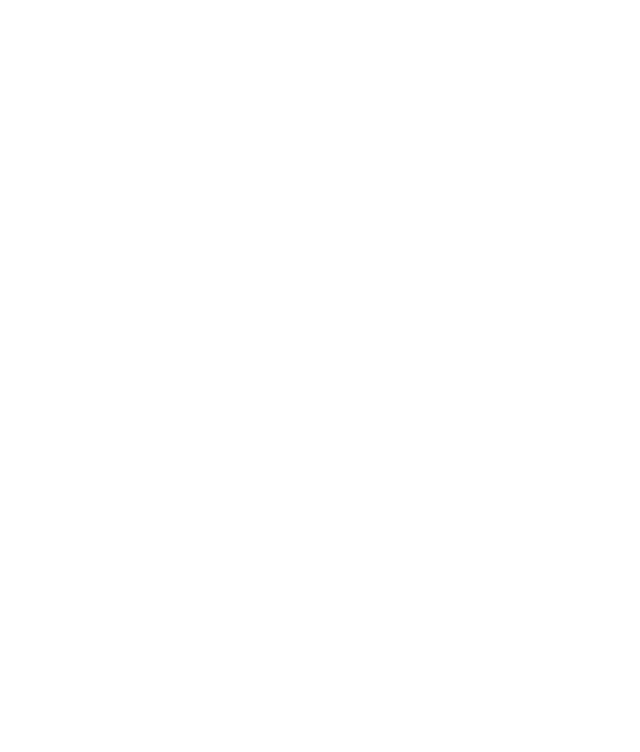
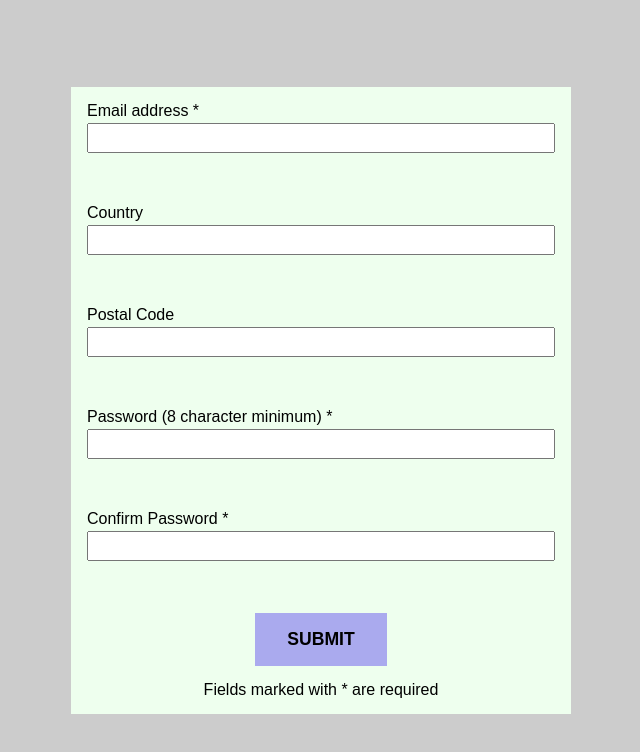
Before and after one commit to MongrelArchitect/form-validation, a website: page index.html in a window 1280 px wide. Shown: the whole page, without its empty margins (319-959 px from the left). Drawn offline with Linux system fonts and the light colour scheme.

Commit message:
Setup basic page layout and styling

```diff
--- a/index.html
+++ b/index.html
@@ -1,13 +1,92 @@
 <!DOCTYPE html>
 <html lang="en">
   <head>
-    <meta charset="utf-8">
-    <meta name="viewport" content="width=device-width, initial-scale=1">
-    <link rel="stylesheet" href="./styles/reset.css">
-    <link rel="stylesheet" href="./styles/style.css">
-    <title>Page Title</title>
+    <meta charset="utf-8" />
+    <meta name="viewport" content="width=device-width, initial-scale=1" />
+    <link rel="stylesheet" href="./styles/reset.css" />
+    <link rel="stylesheet" href="./styles/style.css" />
+    <title>Form Validation</title>
   </head>
   <body>
+    <div class="container">
+      <form novalidate>
+        <div>
+          <label for="email">
+            <span>Email address *</span>
+            <input type="email" id="email" name="email" required />
+            <span class="error" aria-live="polite"
+              >Some error message here</span
+            >
+          </label>
+        </div>
+
+        <div>
+          <label for="country">
+            <span>Country</span>
+            <input
+              type="text"
+              id="country"
+              name="country"
+              minlength="4"
+              maxlength="56"
+            />
+            <span class="error" aria-live="polite"
+              >Some error message here</span
+            >
+          </label>
+        </div>
+
+        <div>
+          <label for="postal">
+            <span>Postal Code</span>
+            <input
+              type="text"
+              id="postal"
+              name="postal"
+            />
+            <span class="error" aria-live="polite"
+              >Some error message here</span
+            >
+          </label>
+        </div>
+
+        <div>
+          <label for="password">
+            <span>Password (8 character minimum) *</span>
+            <input
+              type="password"
+              id="password"
+              name="password"
+              required
+              minlength="8"
+            />
+            <span class="error" aria-live="polite"
+              >Some error message here</span
+            >
+          </label>
+        </div>
+
+        <div>
+          <label for="pass-confirm">
+            <span>Confirm Password *</span>
+            <input
+              type="password"
+              id="pass-confirm"
+              name="pass-confirm"
+              required
+              minlength="8"
+            />
+            <span class="error" aria-live="polite"
+              >Some error message here</span
+            >
+          </label>
+        </div>
+
+        <button>SUBMIT</button>
+        <span>Fields marked with * are required</span>
+
+      </form>
+    </div>
     <script src="./script.js"></script>
   </body>
 </html>
--- a/styles/style.css
+++ b/styles/style.css
@@ -0,0 +1,57 @@
+* {
+  box-sizing: border-box;
+}
+
+body {
+  font-family: sans-serif;
+  font-size: 1rem;
+  display: flex;
+  background: #ccc;
+  height: 100vh;
+}
+
+button {
+  align-self: center;
+  cursor: pointer;
+  background: #aae;
+  border: none;
+  font-size: 1.1rem;
+  font-weight: bold;
+  padding: 16px 32px 16px 32px;
+}
+
+form {
+  display: flex;
+  flex-direction: column;
+  gap: 16px;
+}
+
+form > span {
+  align-self: center;
+}
+
+input {
+  font-size: inherit;
+  padding: 4px;
+}
+
+label {
+  display: flex;
+  flex-direction: column;
+  gap: 4px;
+}
+
+.container {
+  background: #efe;
+  margin: auto;
+  padding: 16px;
+  width: 100%;
+  max-width: 500px;
+}
+
+.error {
+  background: #900;
+  color: #eee;
+  padding: 8px;
+  visibility: hidden;
+}
```
